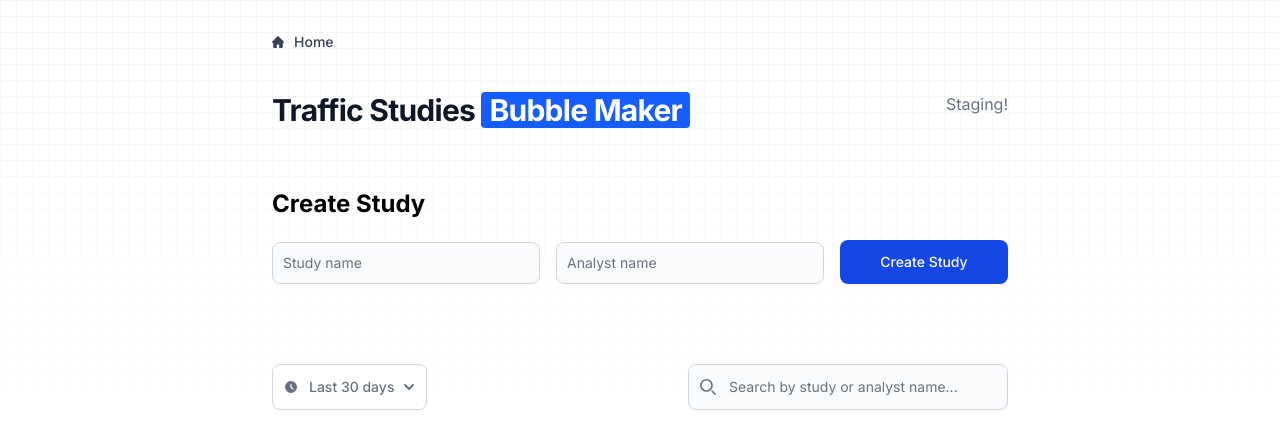
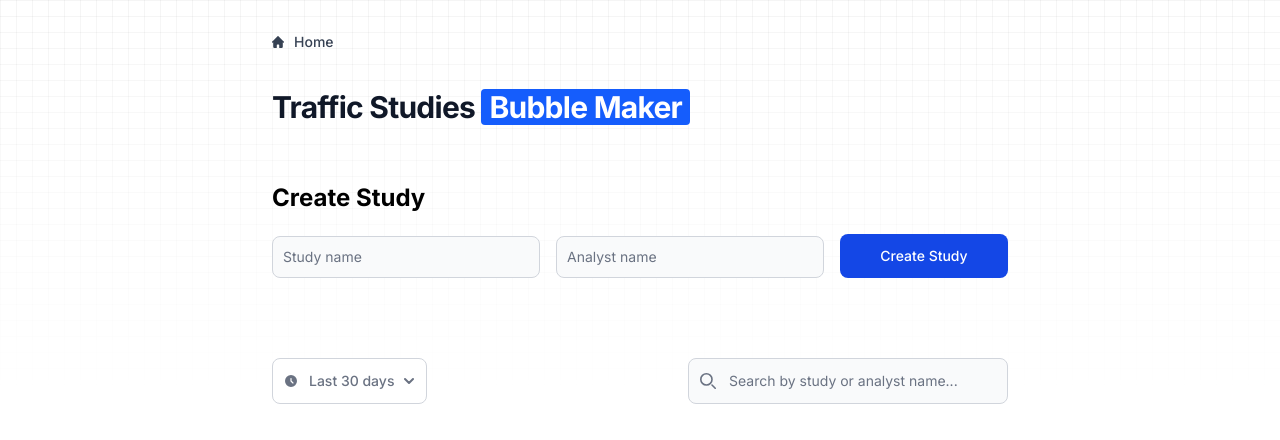
Before and after one commit to isoclas/trafficstudyapp, a Flask app: page / in a window 1280 px wide. Shown: the top 440 px of the page. Run offline with Flask 3, Linux system fonts and the light colour scheme; parts of the project's set-up code (start-up, migrations or seed data) failed here and were passed over; some libraries are stand-ins or nearby versions.

Commit message:
staging merge to main after feat/trip-assignment and feat/skeleton

```diff
--- a/templates/base.html
+++ b/templates/base.html
@@ -52,7 +52,7 @@
             <div class="flex flex-col sm:flex-row sm:justify-between sm:items-center gap-4 mb-15">
                 {% block page_title %}
                 <h1 class="font-extrabold leading-none tracking-tight text-gray-900 text-3xl dark:text-white">Traffic Studies <mark class="px-2 text-white bg-blue-600 rounded-sm dark:bg-blue-500">Bubble Maker</mark></h1>
-                <p class="mb-3 text-gray-500 dark:text-gray-400">Staging!</p>
+
                 {% endblock %}
 
 
```
